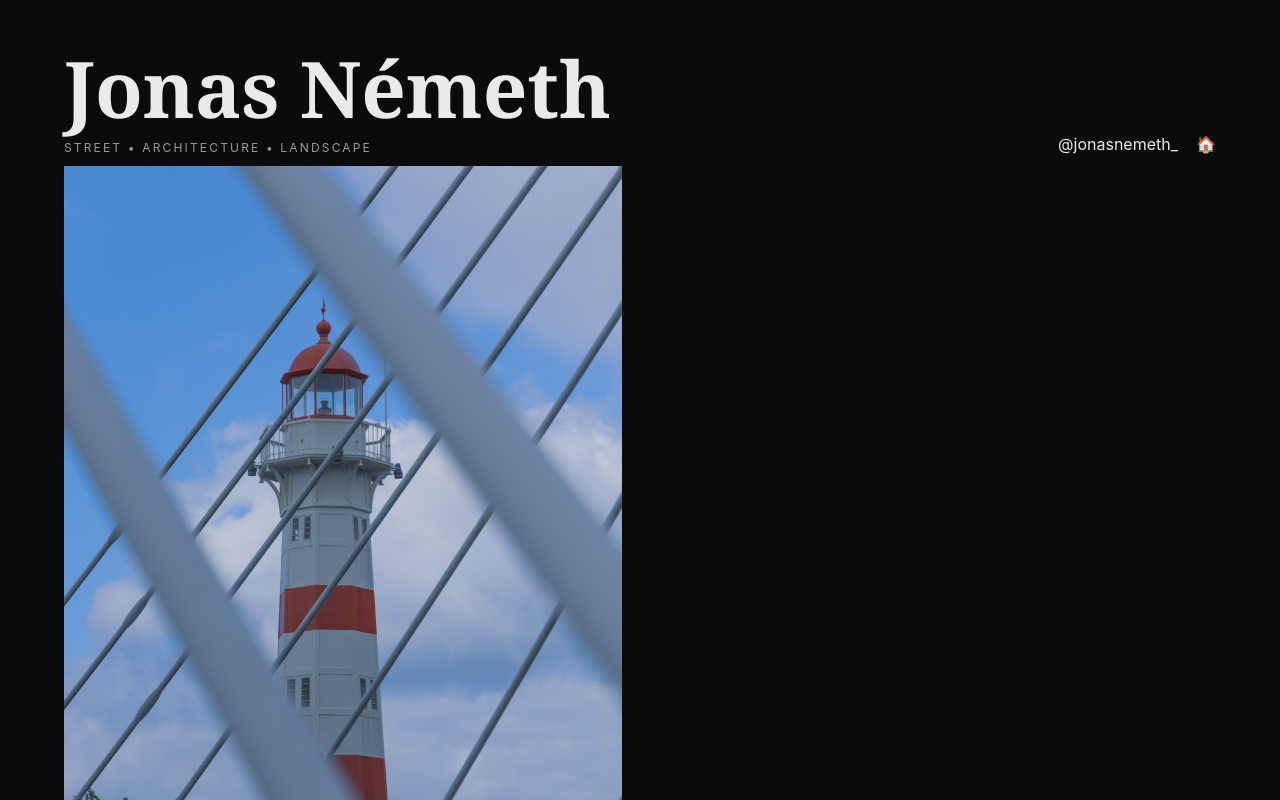
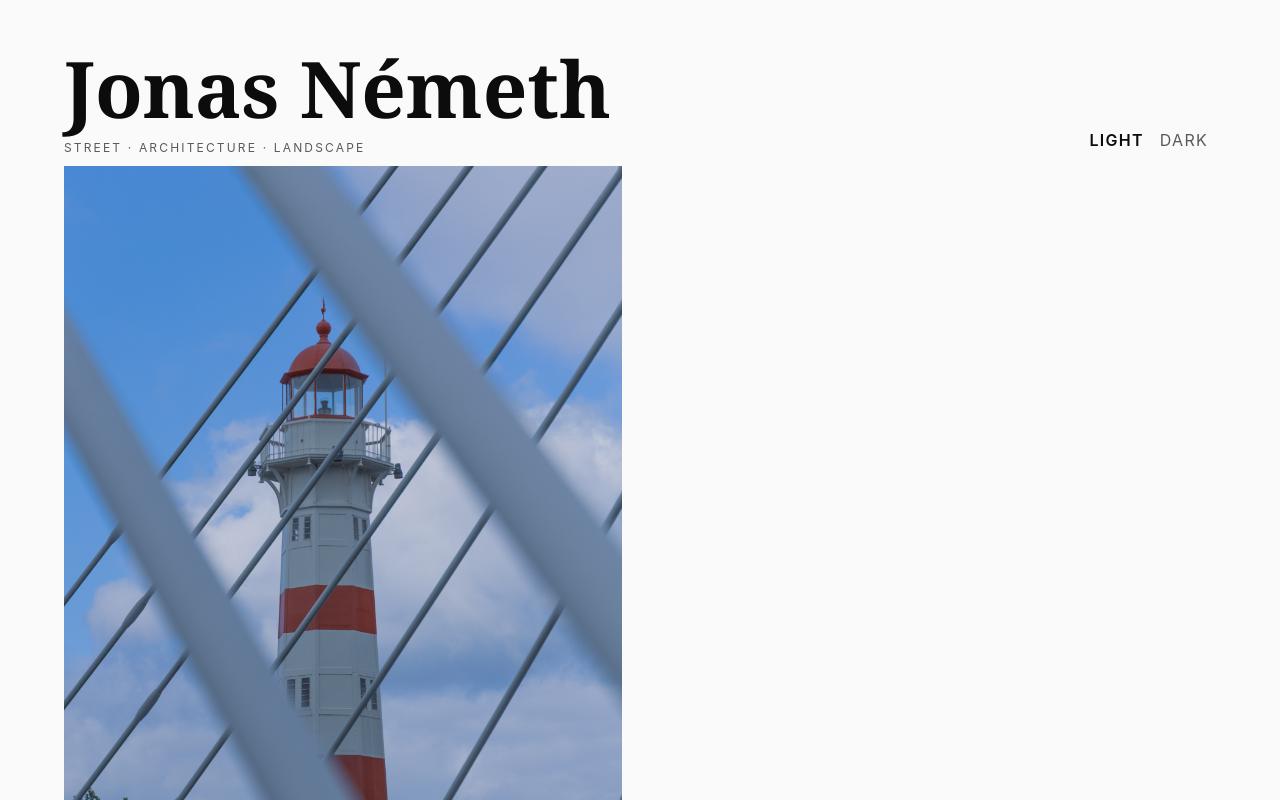
Before and after one commit to Nosperadu/photos, a React (Vite) app: page /#/ in a window 1280 px wide. Shown: the top 800 px of the page. Built offline with nearby package versions, Linux system fonts and the light colour scheme.

Commit message:
setup pages deploy

```diff
--- a/src/components/Header.jsx
+++ b/src/components/Header.jsx
@@ -1,19 +1,30 @@
-// src/components/Header.jsx
 import React from "react";
-import { Link } from "react-router-dom";
+import { useTheme } from "../hooks/useTheme.js";
 
 export default function Header() {
+  const [theme, setTheme] = useTheme();
+
   return (
     <header className="mast">
       <div className="brand">
         <h1>Jonas Németh</h1>
-        <div className="strap">Street • Architecture • Landscape</div>
+        <div className="strap">Street · Architecture · Landscape</div>
       </div>
       <div className="aside">
-        <a href="https://www.instagram.com/jonasnemeth_/" target="_blank" rel="noopener">
-          @jonasnemeth_
-        </a>
-        <Link to="/">🏠</Link>
+        <nav className="theme-toggle">
+          <button
+            className={theme === "light" ? "active" : ""}
+            onClick={() => setTheme("light")}
+          >
+            Light
+          </button>
+          <button
+            className={theme === "dark" ? "active" : ""}
+            onClick={() => setTheme("dark")}
+          >
+            Dark
+          </button>
+        </nav>
       </div>
     </header>
   );
--- /dev/null
+++ b/src/hooks/useTheme.js
@@ -0,0 +1,17 @@
+import { useEffect, useState } from "react";
+
+export function useTheme() {
+  const KEY = "theme";
+  const [theme, setTheme] = useState(() => {
+    const saved = localStorage.getItem(KEY);
+    if (saved === "light" || saved === "dark") return saved;
+    return window.matchMedia("(prefers-color-scheme: light)").matches ? "light" : "dark";
+  });
+
+  useEffect(() => {
+    document.documentElement.setAttribute("data-theme", theme);
+    localStorage.setItem(KEY, theme);
+  }, [theme]);
+
+  return [theme, setTheme];
+}
--- a/src/styles.css
+++ b/src/styles.css
@@ -69,6 +69,23 @@ footer{max-width:var(--maxw);margin:40px auto 60px;padding:0 24px;color:var(--mu
   .lb-prev, .lb-next{ position: fixed; top: 50%; transform: translateY(-50%) }
   .lb-prev{ left: 10px } .lb-next{ right: 10px }
 }
+.theme-toggle button {
+  background: none;
+  border: none;
+  font: inherit;
+  color: var(--muted);
+  cursor: pointer;
+  padding: 4px 8px;
+  text-transform: uppercase;
+  letter-spacing: .08em;
+}
+.theme-toggle button.active {
+  color: var(--fg);
+  font-weight: 600;
+}
+.theme-toggle button:hover {
+  color: var(--fg);
+}
 
 /* --- Responsive Spans --- */
 @media (max-width:1100px){
```
